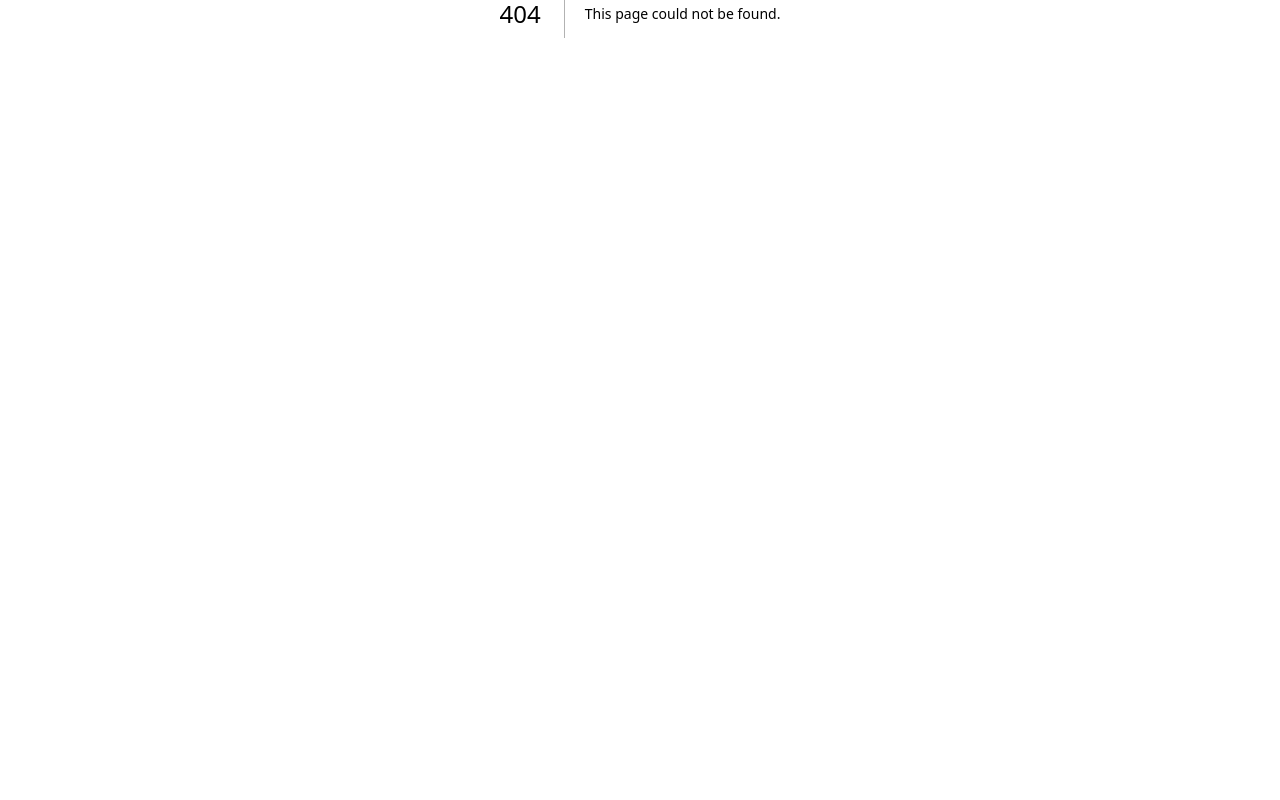
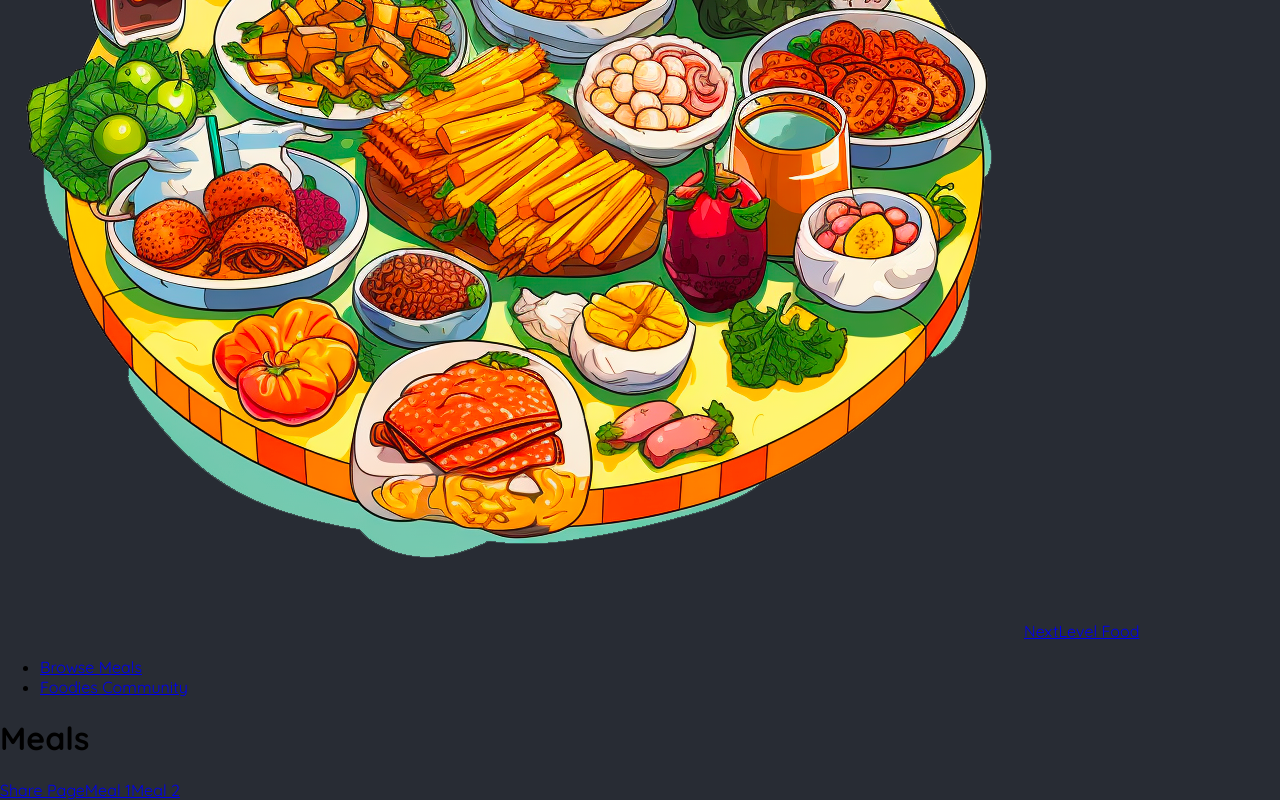
Before and after one commit to kahlil0212/NextJS-Foodie_App, a Next.js app: page /meals in a window 1280 px wide. Before the commit this address had no page. Shown: the part 387-1187 px from the top of the page. Before the commit the page ends 800 px from the top, so only its background shows below. Built offline with nearby package versions, Linux system fonts and the light colour scheme.

Commit message:
Adding links and pages for meals, share, community and slug pages. Added main header with navigation

```diff
--- a/app/layout.js
+++ b/app/layout.js
@@ -1,3 +1,4 @@
+import MainHeader from '@/components/main-header';
 import './globals.css';
 
 export const metadata = {
@@ -29,7 +30,7 @@ export default function RootLayout({ children }) {
             ></path>
           </svg>
         </div>
-
+        <MainHeader />
         {children}
       </body>
     </html>
--- /dev/null
+++ b/app/meals/page.js
@@ -0,0 +1,13 @@
+import Link from "next/link";
+
+
+export default function MealsPage(){
+    return(
+        <main>
+            <h1>Meals</h1>
+            <Link href="/meals/share">Share Page</Link>
+            <Link href="/meals/meal-1">Meal 1</Link>
+            <Link href="/meals/meal-2">Meal 2</Link>
+        </main>
+    )
+}
--- a/app/page.js
+++ b/app/page.js
@@ -1,9 +1,13 @@
+import Link from "next/link";
+
 export default function Home() {
   return (
     <main>
       <h1 style={{ color: 'white', textAlign: 'center' }}>
         Time to get started!
       </h1>
+      <Link href="/meals">Meals</Link>
+      <Link href="/community">Community Page</Link>
     </main>
   );
 }
--- /dev/null
+++ b/components/main-header.js
@@ -0,0 +1,26 @@
+import Link from "next/link";
+
+import logoImg from "@/assets/logo.png";
+
+
+export default function MainHeader(){
+    return (
+        <header>
+            <Link href="/">
+                <img src={logoImg.src} alt="A plate with food on it" />
+                NextLevel Food
+            </Link>
+
+            <nav>
+                <ul>
+                    <li>
+                        <Link href="/meals">Browse Meals</Link>
+                    </li>
+                    <li>
+                        <Link href="/community">Foodies Community</Link>
+                    </li>
+                </ul>
+            </nav>
+        </header>
+    )
+}
```
Also changed, not shown: app/community/page.js (added, +7 -0 lines), app/meals/[slug]/page.js (added, +7 -0 lines), app/meals/share/page.js (added, +7 -0 lines).
